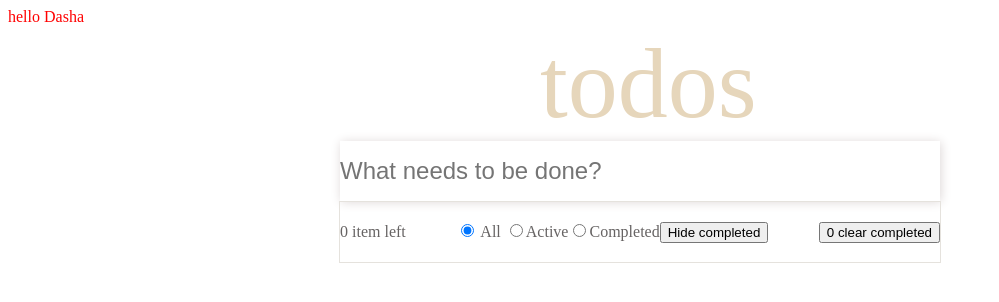
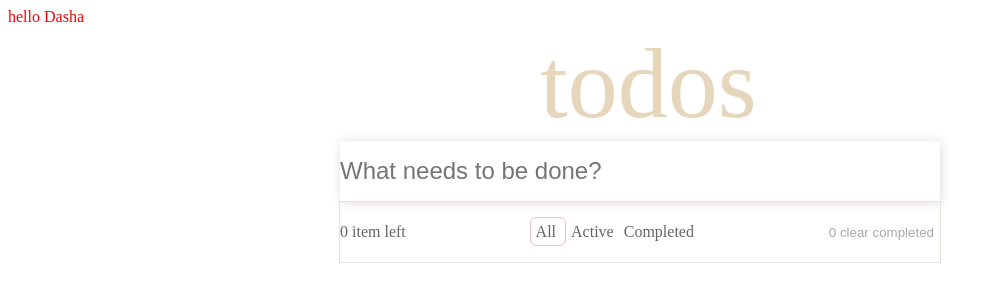
Before and after one commit to eliseydah/todo-js, a Vue app in the folder vue-todo/: page / in a window 1280 px wide. Shown: the top 302 px of the page, without its empty margins (0-999 px from the left). Built offline with nearby package versions, Linux system fonts and the light colour scheme.

Commit message:
final version

```diff
--- a/vue-todo/src/App.vue
+++ b/vue-todo/src/App.vue
@@ -3,18 +3,13 @@ import { ref, computed } from 'vue';
 let color = ref('red')
 const name = ref('Dasha')
 let id = 0;
-let crossLine = ref('line-through')
 const newTodo = ref('')
 const todos = ref([])
-const hideCompleted = ref(false);
 let todobuttonfilter = ref('All');
-let completedCounter = ref(0);
 
 const filteredTodos = computed(function () {
   if (todobuttonfilter.value === "All") {
-
     return todos.value
-
   }
   if (todobuttonfilter.value === "Active") {
     return todos.value.filter((t) => !t.done)
@@ -25,8 +20,12 @@ const filteredTodos = computed(function () {
 
 })
 const counter = computed(function () {
-  return todos.value.length
+  return todos.value.filter((t) => !t.done).length
 })
+const completedCounter = computed(function () {
+  return todos.value.filter((t) => t.done).length
+})
+
 function addTodo() {
   todos.value.push({ id: id++, text: newTodo.value, done: false })
   newTodo.value = ''
@@ -48,10 +47,12 @@ function removeTodo(todo) {
   </div>
 
   <div class="panel" v-for="todo in filteredTodos" :key="todo.id">
-    <input type="checkbox" v-model="todo.done">
-    <span :class="{ done: todo.done }">{{ todo.text }}</span>
-    <!-- {{ todo.text }} -->
-    <button @click="removeTodo(todo)">X</button>
+    <label>
+      <input type="checkbox" class="todo-checkbox" v-model="todo.done">
+      <span></span>
+    </label>
+    <p :class="{ done: todo.done }">{{ todo.text }}</p>
+    <button class="todo-delete-button" @click="removeTodo(todo)">X</button>
   </div>
 
   <div class="panel">
@@ -70,15 +71,13 @@ function removeTodo(todo) {
       <input class="completed-button" id="radio-3" type="radio" name="button-type" value="completed"
         @click="todobuttonfilter = 'Completed'">
       <label for="radio-3">Completed</label>
-      <button>
-        {{ hideCompleted ? 'Show all' : 'Hide completed' }}
-      </button>
+
     </div>
 
 
     <div class="clear-completed">
       <button class="clear-completed-button" type="button">
-        <span id="clearElementCounter">0</span>
+        <span id="clearElementCounter">{{ completedCounter }}</span>
         clear completed</button>
 
     </div>
@@ -152,11 +151,24 @@ input:focus {
   display: none;
 }
 
+.todo-delete-button {
+  font-size: 20px;
+  padding-right: 10px;
+  border: 0;
+  color: rgb(210, 116, 147);
+  background-color: white;
+  margin-right: 10px;
+  opacity: 0;
+}
+
+.panel:hover .todo-delete-button {
+  opacity: 1;
+}
+
 .panel label span {
   height: 12px;
   width: 12px;
   border: 1px solid rgb(67, 216, 159);
-  ;
   border-radius: 100%;
   display: inline-block;
   position: relative;
@@ -178,4 +190,31 @@ input:focus {
   text-decoration: line-through;
   color: rgb(184, 180, 180);
 }
+
+.clear-completed-button {
+  border: 0;
+  color: rgb(171, 167, 167);
+  background-color: white;
+}
+
+.multi-buttons input[type=radio] {
+  display: none;
+}
+
+.multi-buttons label {
+
+  padding: 5px;
+
+}
+
+.multi-buttons input[type=radio]:checked+label {
+  border: 1px solid #ecc1c1;
+  border-radius: 6px;
+
+}
+
+.multi-buttons label:hover {
+  border: 1px solid #f2e9e9;
+  border-radius: 6px;
+}
 </style>
```
